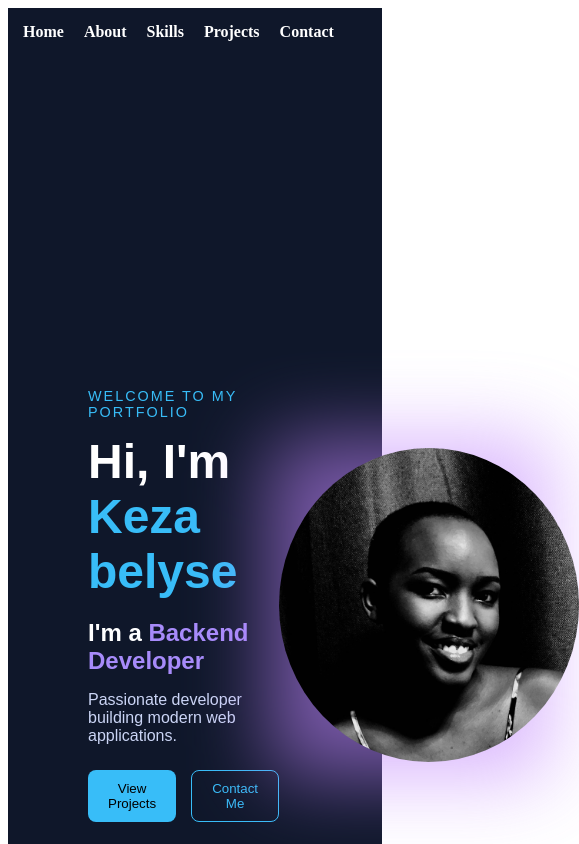
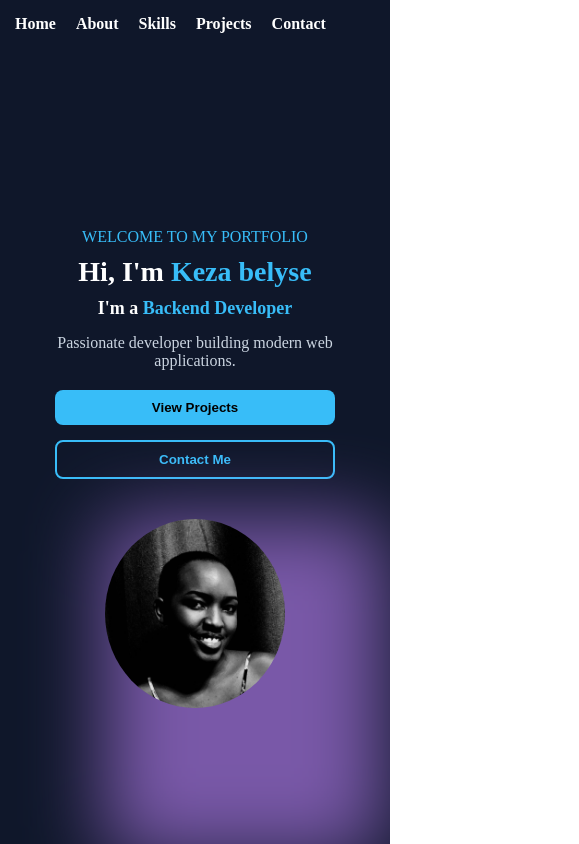
Before and after one commit to igizenezakezab-png/portfolio, a React (Vite) app: page / in a window 390 px wide. Shown: the top 844 px of the page, 579 px wide, since content can reach past the window. Built offline with nearby package versions, Linux system fonts and the light colour scheme.

Commit message:
web work well

```diff
--- a/src/pages/home.css
+++ b/src/pages/home.css
@@ -1,62 +1,44 @@
-/* GLOBAL */
+/* RESET */
+* {
+  margin: 0;
+  padding: 0;
+  box-sizing: border-box;
+}
+
+/* MAIN CONTAINER */
 .home {
+  min-height: 100vh;
   background: #0f172a;
   color: white;
-  min-height: 100vh;
-  font-family: Arial, sans-serif;
+  display: flex;
+  align-items: center;
+  justify-content: center;
+  padding: 20px;
 }
 
-/* NAVBAR */
-.navbar {
-  position: fixed;
-  top: 0;
+/* HERO SECTION */
+.hero {
+  display: flex;
+  align-items: center;
+  justify-content: space-between;
+  max-width: 1100px;
   width: 100%;
-  padding: 20px 60px;
-  display: flex;
-  justify-content: space-between;
-  align-items: center;
-  background: rgba(15, 23, 42, 0.8);
-  backdrop-filter: blur(10px);
+  gap: 40px;
 }
 
-.logo {
-  color: #38bdf8;
-}
-
-.links a {
-  margin-left: 25px;
-  text-decoration: none;
-  color: white;
-  transition: 0.3s;
-}
-
-.links a:hover {
-  color: #38bdf8;
-}
-
-/* HERO */
-.hero {
-  display: flex;
-  justify-content: space-between;
-  align-items: center;
-  padding: 120px 80px;
-  height: 100vh;
-}
-
-/* LEFT */
+/* LEFT SIDE */
 .hero-left {
-  max-width: 500px;
+  flex: 1;
 }
 
 .intro {
   color: #38bdf8;
-  font-size: 0.9rem;
-  letter-spacing: 2px;
+  margin-bottom: 10px;
 }
 
 .hero-left h1 {
-  font-size: 3rem;
-  margin: 10px 0;
+  font-size: 40px;
+  margin-bottom: 10px;
 }
 
 .hero-left h1 span {
@@ -64,18 +46,17 @@
 }
 
 .role {
-  font-size: 1.5rem;
+  font-size: 24px;
   margin-bottom: 15px;
 }
 
 .role span {
-  color: #a78bfa;
-  transition: 0.3s;
+  color: #38bdf8;
 }
 
 .description {
-  color: #cbd5f5;
-  margin-bottom: 25px;
+  color: #cbd5e1;
+  margin-bottom: 20px;
 }
 
 /* BUTTONS */
@@ -89,7 +70,7 @@
   border-radius: 8px;
   border: none;
   cursor: pointer;
-  transition: 0.3s;
+  font-weight: bold;
 }
 
 .primary {
@@ -97,48 +78,74 @@
   color: black;
 }
 
-.primary:hover {
-  opacity: 0.8;
-}
-
 .outline {
   background: transparent;
-  border: 1px solid #38bdf8;
+  border: 2px solid #38bdf8;
   color: #38bdf8;
 }
 
-.outline:hover {
-  background: #38bdf8;
-  color: black;
-}
-
-/* RIGHT IMAGE */
+/* RIGHT SIDE */
 .hero-right {
-  position: relative;
+  flex: 1;
+  display: flex;
+  justify-content: center;
 }
 
 .image-wrapper {
   position: relative;
-  width: 300px;
-  height: 300px;
 }
 
 .image-wrapper img {
-  width: 100%;
+  width: 250px;
   border-radius: 50%;
+  z-index: 2;
   position: relative;
-  z-index: 2;
 }
 
 /* GLOW EFFECT */
 .glow {
   position: absolute;
-  width: 320px;
-  height: 320px;
-  background: radial-gradient(circle, #38bdf8, transparent);
+  width: 260px;
+  height: 260px;
+  background: #38bdf8;
   border-radius: 50%;
-  top: -10px;
-  left: -10px;
-  filter: blur(40px);
+  filter: blur(60px);
   z-index: 1;
 }
+
+/* ========================= */
+/* 📱 MOBILE RESPONSIVE FIX */
+/* ========================= */
+
+@media (max-width: 768px) {
+  .hero {
+    flex-direction: column; /* stack vertically */
+    text-align: center;
+  }
+
+  .hero-left h1 {
+    font-size: 28px;
+  }
+
+  .role {
+    font-size: 18px;
+  }
+
+  .buttons {
+    flex-direction: column;
+    align-items: center;
+  }
+
+  .btn {
+    width: 80%;
+  }
+
+  .image-wrapper img {
+    width: 180px;
+  }
+
+  .glow {
+    width: 200px;
+    height: 200px;
+  }
+}
```
